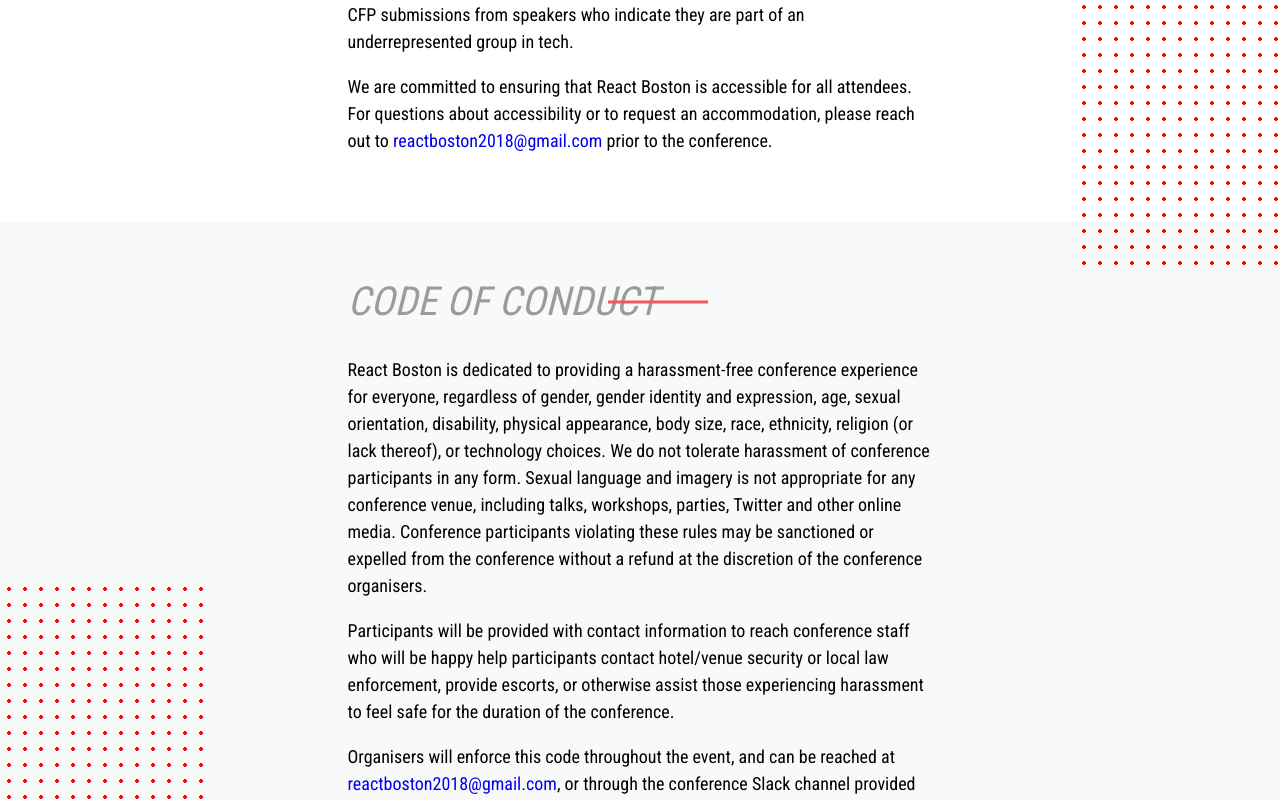
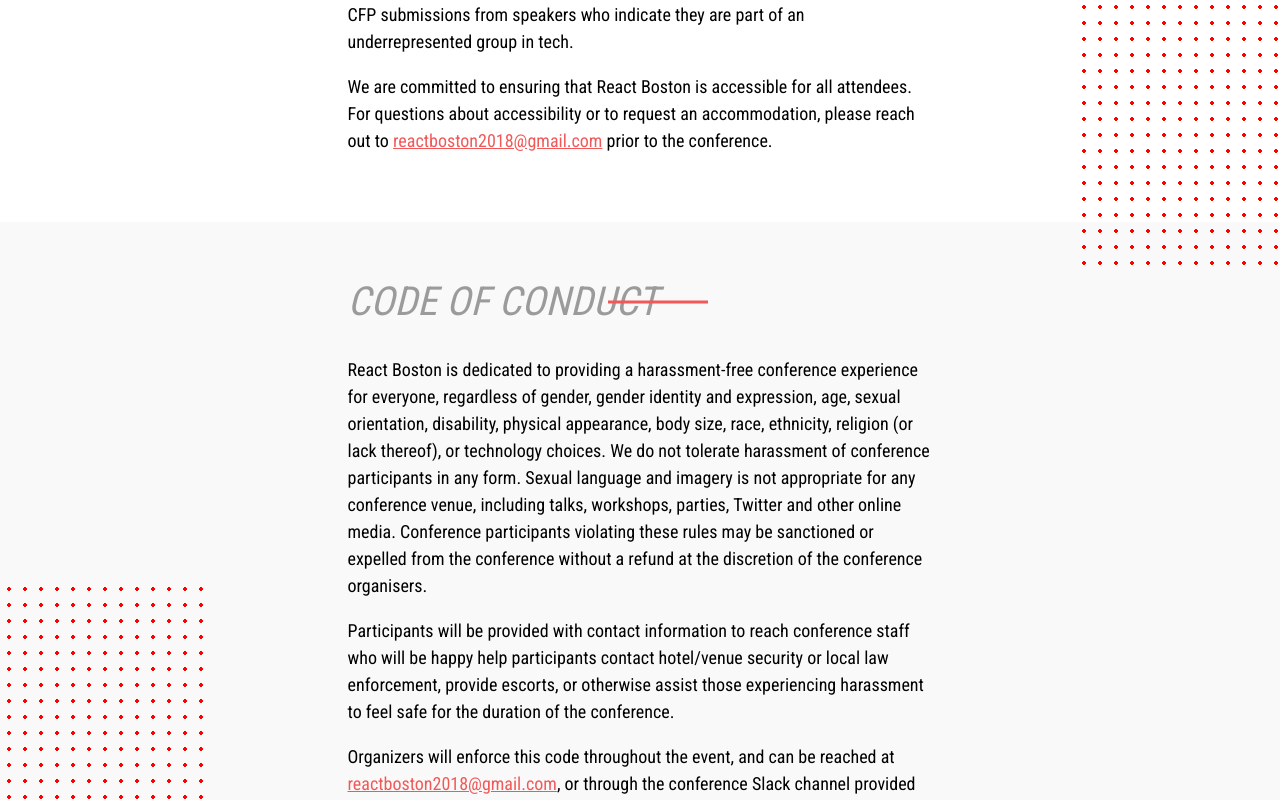
Before and after one commit to wayfair-archive/react-boston, a React (Create React App) app: page / in a window 1280 px wide. Shown: the part 2946-3746 px from the top of the page. Built offline with nearby package versions, Linux system fonts and the light colour scheme; what react-google-maps, react-tap-event-plugin would draw is missing.

Commit message:
Use link components

```diff
--- a/src/2018/Conduct.js
+++ b/src/2018/Conduct.js
@@ -30,10 +30,12 @@
         conference.
       </P>
       <P>
-        Organisers will enforce this code throughout the event, and can be
+        Organizers will enforce this code throughout the event, and can be
         reached at{' '}
-        <a href="mailto:reactboston2018@gmail.com">reactboston2018@gmail.com</a>,
-        or through the conference Slack channel provided to participants.
+        <Link href="mailto:reactboston2018@gmail.com">
+          reactboston2018@gmail.com
+        </Link>, or through the conference Slack channel provided to
+        participants.
       </P>
       <P>
         <strong>Full Version: </strong>
--- a/src/2018/Diversity.js
+++ b/src/2018/Diversity.js
@@ -1,5 +1,6 @@
 import React from 'react';
 import styled from 'styled-components';
+import Link from './components/Link';
 import Section, { Container } from './components/Layout';
 
 const P = styled.p`
@@ -23,7 +24,9 @@
         We are committed to ensuring that React Boston is accessible for all
         attendees. For questions about accessibility or to request an
         accommodation, please reach out to{' '}
-        <a href="mailto:reactboston2018@gmail.com">reactboston2018@gmail.com</a>{' '}
+        <Link href="mailto:reactboston2018@gmail.com">
+          reactboston2018@gmail.com
+        </Link>{' '}
         prior to the conference.
       </P>
     </Container>
```
